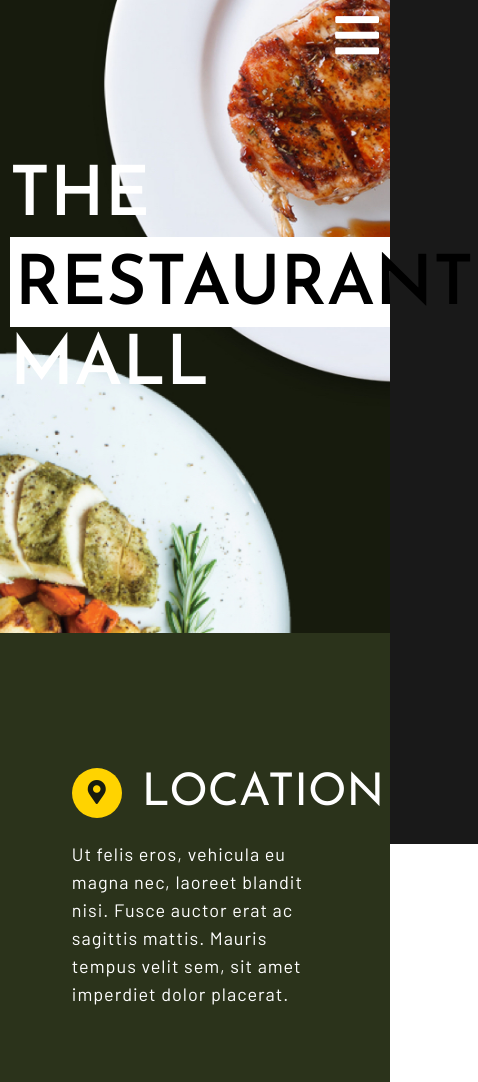
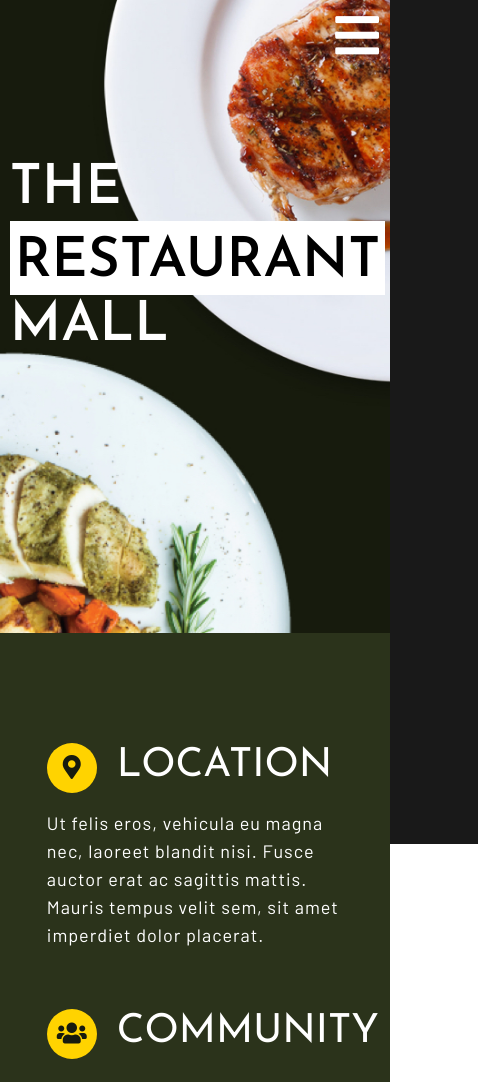
Before and after one commit to grantskinner9/Grant-Skinner-Project-One, a plain HTML site: page index.html in a window 390 px wide. Shown: the top 1082 px of the page, 478 px wide, since content can reach past the window. Drawn offline with Linux system fonts and the light colour scheme.

Commit message:
fixed responsive design on index

```diff
--- a/styles/scss/styles.scss
+++ b/styles/scss/styles.scss
@@ -216,6 +216,7 @@
             .aboutContainer {
                 width: 80%;
                 margin: 30px auto;
+                padding: 0;
                 display: flex;
                 align-content: center;
                 flex-wrap: wrap;
@@ -251,6 +252,14 @@
 
 @media (max-width: 768px) {
     // header
+    h1 {
+        font-size: 2.75rem;
+    }
+
+    h2 {
+        font-size: 2rem;
+    }
+
     .navigation {
         visibility: hidden;
     }
```
Also changed, not shown: styles/styles.css.
